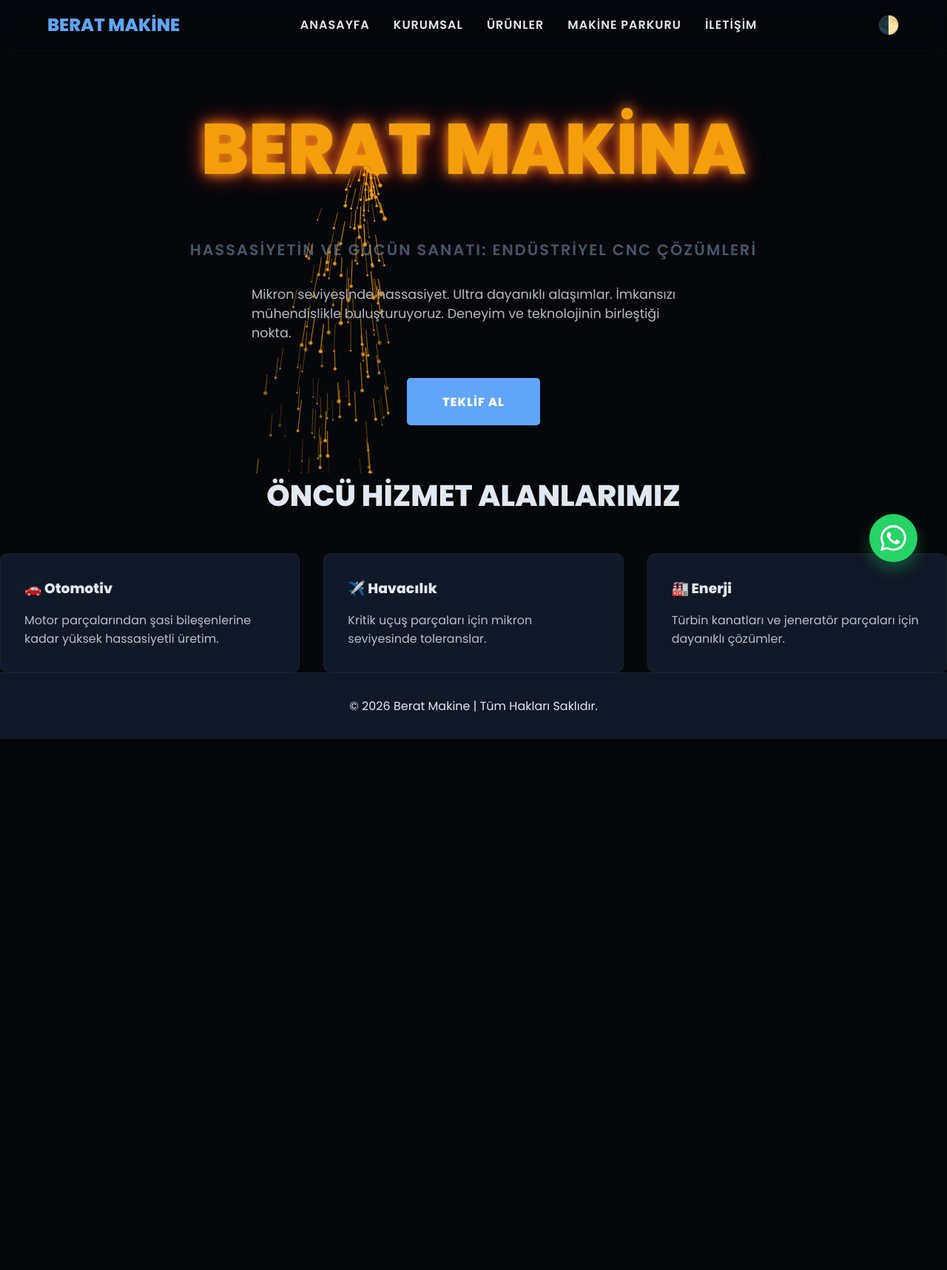
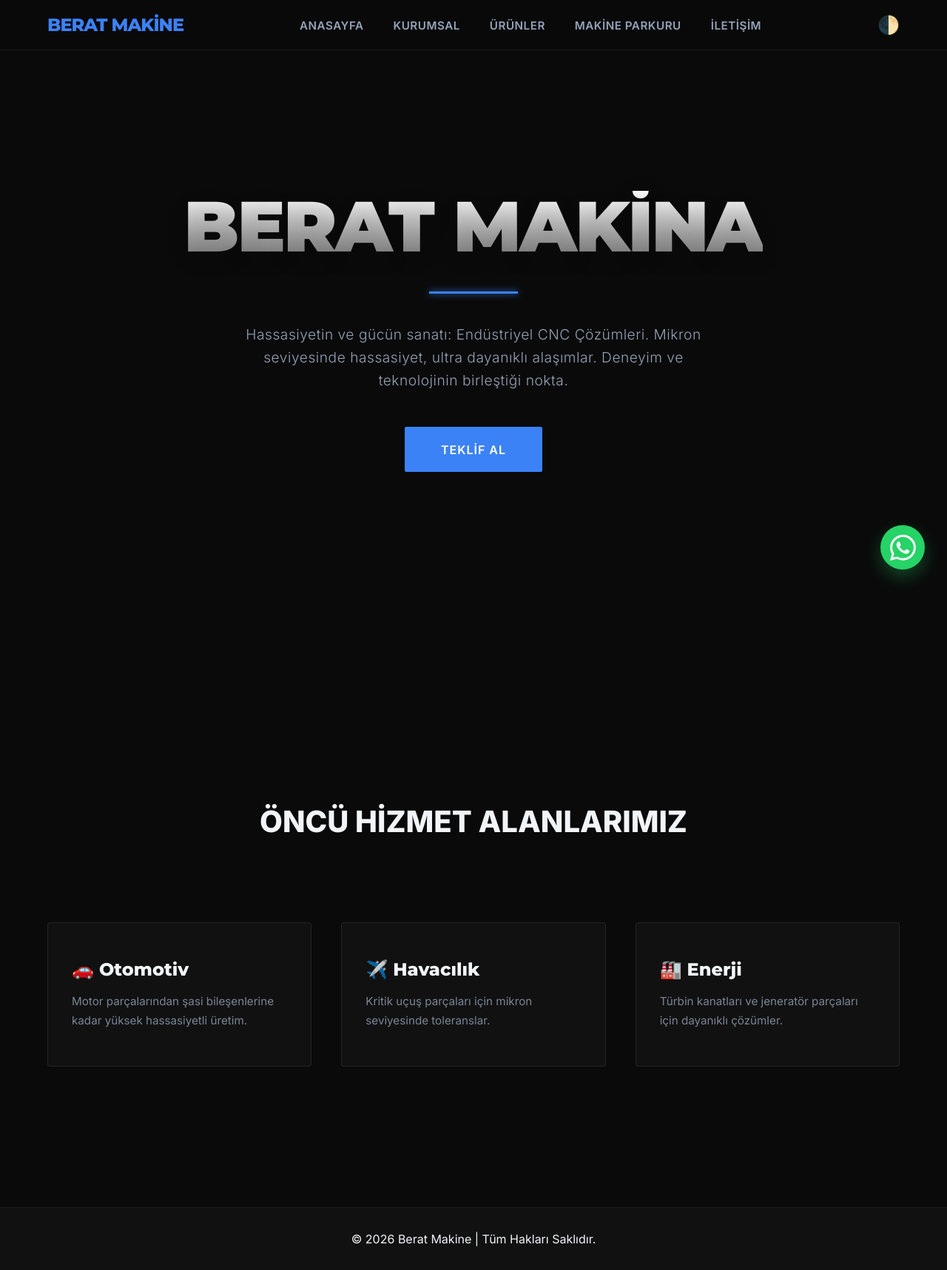
Before and after one commit to Salimhankizilirmak/cncweb, a Flask app: page / in a window 1280 px wide. Shown: the whole page at 74% size. Before the commit the page ends 999 px from the top, so only its background shows below. Run offline with Flask 3, Linux system fonts and the light colour scheme.

Commit message:
Update to Apple/Tesla industrial minimalist style

```diff
--- a/static/css/style.css
+++ b/static/css/style.css
@@ -1,187 +1,361 @@
-@import url('https://fonts.googleapis.com/css2?family=Poppins:wght@300;400;600;800&family=Share+Tech+Mono&display=swap');
+@import url('https://fonts.googleapis.com/css2?family=Inter:wght@300;400;600;800&family=Montserrat:wght@800;900&display=swap');
 
-/* Tema Değişkenleri */
+/* --- PREMIUM TEMA DEĞİŞKENLERİ --- */
 :root {
-    --bg-color: #f1f5f9; /* Temiz aydınlık */
+    /* Aydınlık Mod - Temiz ve Keskin */
+    --bg-color: #f8fafc;
     --text-color: #0f172a;
-    --primary-color: #2563eb; /* UI Vurgu */
-    --secondary-color: #475569; /* Endüstriyel gri */
-    --glass-bg: rgba(255, 255, 255, 0.7);
+    --primary-color: #1d4ed8; /* Derin Endüstriyel Mavi */
+    --secondary-color: #64748b;
+    --glass-bg: rgba(255, 255, 255, 0.85);
     --card-bg: #ffffff;
-    --transition: all 0.4s cubic-bezier(0.4, 0, 0.2, 1);
-
-    /* Kıvılcım Renkleri */
-    --spark-core: #fff;
-    --spark-outer: #f59e0b; /* Sıcak turuncu/sarı */
+    --border-color: rgba(15, 23, 42, 0.08);
+    --accent-color: #f59e0b; /* İş Güvenliği Turuncusu Vurgusu */
+    --transition: all 0.5s cubic-bezier(0.16, 1, 0.3, 1);
 }
 
-[data-theme="dark"] {
-    --bg-color: #05070a; /* Derin Siber Siyah */
-    --text-color: #e2e8f0;
-    --primary-color: #60a5fa;
-    --glass-bg: rgba(5, 7, 10, 0.7);
-    --card-bg: #111827;
+[data-theme='dark'] {
+    /* Karanlık Mod - Derin ve Metalik */
+    --bg-color: #0a0a0a; /* Tam siyah değil, derin antrasit */
+    --text-color: #f1f5f9;
+    --primary-color: #3b82f6;
+    --secondary-color: #94a3b8;
+    --glass-bg: rgba(10, 10, 10, 0.85);
+    --card-bg: #111111;
+    --border-color: rgba(255, 255, 255, 0.08);
+    --accent-color: #fbbf24;
 }
 
-/* Genel Stiller */
-* { margin: 0; padding: 0; box-sizing: border-box; }
-body {
-    font-family: 'Poppins', sans-serif;
+/* --- GENEL SIFIRLAMA VE YAPI --- */
+* {
+    margin: 0;
+    padding: 0;
+    box-sizing: border-box;
+}
+
+html, body {
+    width: 100%;
+    min-height: 100vh;
+    font-family: 'Inter', sans-serif;
     background-color: var(--bg-color);
     color: var(--text-color);
-    transition: var(--transition);
-    overflow-x: hidden;
+    transition: background-color 0.5s ease, color 0.5s ease;
+    /* overflow-x: hidden; burada y eksenini bozabiliyor, siliyoruz. Scroll bar düzgün çalışacak. */
 }
 
-/* Glassmorphism Navbar */
-.navbar {
-    position: fixed; top: 0; width: 100%; z-index: 1000;
-    background: var(--glass-bg);
-    backdrop-filter: blur(10px);
-    display: flex; justify-content: space-between; align-items: center;
-    padding: 1rem 5%;
-    border-bottom: 1px solid rgba(128, 128, 128, 0.05);
-}
-.nav-links { display: flex; gap: 2rem; list-style: none; }
-.nav-links a { color: var(--text-color); text-decoration: none; font-weight: 600; transition: var(--transition); text-transform: uppercase; letter-spacing: 1px; }
-.nav-links a:hover { color: var(--primary-color); }
-.theme-btn { background: none; border: none; font-size: 1.5rem; cursor: pointer; color: var(--text-color); }
-
-/* Scroll Animasyonları */
-.fade-up { opacity: 0; transform: translateY(40px); transition: 0.8s ease-out; }
-.fade-up.visible { opacity: 1; transform: translateY(0); }
-
-/* --- YENİ CNC KESİM VE KIVILCIM ANIMASYONU --- */
-
-.hero-content {
-    display: flex; flex-direction: column; align-items: center; justify-content: center;
-    min-height: 80vh; position: relative;
-    overflow: hidden; /* Kıvılcımlar taşmasın */
+/* Sayfa Taşmalarını Engellemek İçin Wrapper */
+main {
+    overflow-x: hidden; /* Sadece ana içerik alanında x ekseni taşmasını engelliyoruz */
 }
 
-/* Katmanlı Marka Metni */
-.brand-cut-container {
-    position: relative; margin: 4rem 0;
-    cursor: default;
+/* --- YENİ NESİL NAVBAR --- */
+.navbar {
+    position: fixed;
+    top: 0;
+    width: 100%;
+    z-index: 1000;
+    background: var(--glass-bg);
+    backdrop-filter: blur(16px);
+    -webkit-backdrop-filter: blur(16px);
+    display: flex;
+    justify-content: space-between;
+    align-items: center;
+    padding: 1.2rem 5%;
+    border-bottom: 1px solid var(--border-color);
 }
 
-.brand-base {
-    font-size: 6rem; font-weight: 800; text-transform: uppercase;
-    color: transparent;
-    -webkit-text-stroke: 2px rgba(128, 128, 128, 0.2); /* Hafif metal kenarlık */
+.logo {
+    font-family: 'Montserrat', sans-serif;
+    font-weight: 900;
+    font-size: 1.8rem;
+    letter-spacing: -1px;
+    color: var(--text-color);
 }
-[data-theme="dark"] .brand-base { -webkit-text-stroke: 2px rgba(255, 255, 255, 0.1); }
 
-/* Kesme Parıltısı */
-.brand-glow {
-    position: absolute; top: 0; left: 0; width: 100%; height: 100%;
-    font-size: 6rem; font-weight: 800; text-transform: uppercase;
-    color: var(--spark-outer);
-    text-shadow: 0 0 15px var(--spark-outer), 0 0 30px #dc2626;
-    background: linear-gradient(90deg, transparent, var(--spark-core), transparent);
-    background-size: 200% 100%;
+.nav-links {
+    display: flex;
+    gap: 2.5rem;
+    list-style: none;
+}
+
+.nav-links a {
+    color: var(--secondary-color);
+    text-decoration: none;
+    font-weight: 600;
+    font-size: 0.95rem;
+    letter-spacing: 0.5px;
+    text-transform: uppercase;
+    transition: var(--transition);
+    position: relative;
+}
+
+.nav-links a::after {
+    content: '';
+    position: absolute;
+    width: 0;
+    height: 2px;
+    bottom: -4px;
+    left: 0;
+    background-color: var(--primary-color);
+    transition: var(--transition);
+}
+
+.nav-links a:hover {
+    color: var(--text-color);
+}
+
+.nav-links a:hover::after {
+    width: 100%;
+}
+
+.theme-btn {
+    background: none;
+    border: none;
+    font-size: 1.5rem;
+    cursor: pointer;
+    color: var(--text-color);
+    transition: transform 0.3s ease;
+}
+.theme-btn:hover { transform: scale(1.1); }
+
+/* --- ZARİF SCROLL ANIMASYONLARI --- */
+.fade-up {
+    opacity: 0;
+    transform: translateY(30px);
+    transition: opacity 1s cubic-bezier(0.16, 1, 0.3, 1), transform 1s cubic-bezier(0.16, 1, 0.3, 1);
+}
+.fade-up.visible {
+    opacity: 1;
+    transform: translateY(0);
+}
+
+/* --- GENEL BÖLÜM YAPISI --- */
+section {
+    padding: 8rem 5% 4rem;
+    min-height: 100vh;
+    display: flex;
+    flex-direction: column;
+    justify-content: center;
+}
+
+/* --- PROFESYONEL HERO (ANASAYFA) BÖLÜMÜ --- */
+.hero-content {
+    display: flex;
+    flex-direction: column;
+    align-items: center;
+    justify-content: center;
+    min-height: 80vh;
+    text-align: center;
+    position: relative;
+    z-index: 1;
+}
+
+/* Metalik Parıltı Efektli Marka Adı */
+.brand-title {
+    font-family: 'Montserrat', sans-serif;
+    font-size: 6rem;
+    font-weight: 900;
+    letter-spacing: -2px;
+    line-height: 1;
+    margin-bottom: 1rem;
+
+    /* Metalik Gradyan */
+    background: linear-gradient(180deg, var(--text-color) 0%, var(--secondary-color) 100%);
     -webkit-background-clip: text;
     background-clip: text;
+    color: transparent;
 
-    animation: cut-move 5s linear infinite;
-    pointer-events: none;
+    /* Hafif derinlik */
+    text-shadow: 0 10px 30px rgba(0,0,0,0.1);
 }
 
-@keyframes cut-move {
-    0% { background-position: 200% 0; opacity: 0; }
-    10% { opacity: 1; }
-    90% { opacity: 1; }
-    100% { background-position: -200% 0; opacity: 0; }
+[data-theme='dark'] .brand-title {
+    background: linear-gradient(180deg, #ffffff 0%, #737373 100%);
+    -webkit-background-clip: text;
+    background-clip: text;
 }
 
-/* Kıvılcım Partikülleri Canvas */
-#spark-canvas {
-    position: absolute; top: 0; left: 0; width: 100%; height: 100%;
-    pointer-events: none; z-index: 10;
+/* Modern Çizgi Animasyonu (Eski kıvılcım yerine şık lazer kesim çizgisi) */
+.cut-line {
+    width: 0;
+    height: 3px;
+    background: var(--primary-color);
+    margin: 1.5rem auto 2.5rem;
+    position: relative;
+    animation: expandLine 1.5s cubic-bezier(0.86, 0, 0.07, 1) forwards;
+    animation-delay: 0.5s;
+    box-shadow: 0 0 10px var(--primary-color);
 }
 
-/* --- USTALIK ESERİ TASARIM (KARTLAR VE BÖLÜMLER) --- */
-
-.features-grid { display: grid; grid-template-columns: repeat(auto-fit, minmax(300px, 1fr)); gap: 2rem; margin-top: 3rem; }
-.card {
-    background: var(--card-bg); padding: 2rem; border-radius: 10px; /* Daha keskin, modern köşeler */
-    transition: var(--transition);
-    border: 1px solid rgba(128, 128, 128, 0.1);
-    position: relative; overflow: hidden;
+@keyframes expandLine {
+    0% { width: 0; opacity: 0; }
+    100% { width: 120px; opacity: 1; }
 }
 
-/* Kart Hover Efekti (Ustalık Vurgusu) */
-.card::after {
-    content: ''; position: absolute; bottom: 0; left: 0; width: 100%; height: 2px;
-    background: linear-gradient(90deg, transparent, var(--primary-color), transparent);
-    transform: translateX(-100%); transition: var(--transition);
-}
-.card:hover { transform: translateY(-5px); border-color: var(--primary-color); }
-.card:hover::after { transform: translateX(100%); }
-
-/* Sayfa Başlıkları */
-.page-header h1 {
-    font-size: 3rem; font-weight: 800; text-transform: uppercase;
-    color: var(--text-color);
-    letter-spacing: 2px;
-    border-bottom: 3px solid var(--primary-color); display: inline-block; padding-bottom: 0.5rem;
+.hero-subtitle {
+    font-size: 1.2rem;
+    color: var(--secondary-color);
+    max-width: 650px;
+    margin: 0 auto 3rem;
+    line-height: 1.6;
+    font-weight: 300;
+    letter-spacing: 0.5px;
 }
 
-/* WhatsApp Float Buton Tasarımı */
+.cta-button {
+    display: inline-block;
+    padding: 1.2rem 3rem;
+    background-color: var(--text-color);
+    color: var(--bg-color) !important;
+    text-decoration: none;
+    font-weight: 600;
+    letter-spacing: 1px;
+    text-transform: uppercase;
+    border-radius: 2px; /* Daha endüstriyel, köşeli yapı */
+    transition: var(--transition);
+    border: 1px solid var(--text-color);
+}
+
+.cta-button:hover {
+    background-color: transparent;
+    color: var(--text-color) !important;
+}
+
+[data-theme='dark'] .cta-button {
+    background-color: var(--primary-color);
+    border-color: var(--primary-color);
+    color: #fff !important;
+}
+[data-theme='dark'] .cta-button:hover {
+    background-color: transparent;
+    color: var(--primary-color) !important;
+}
+
+/* --- USTALIK ESERİ KARTLAR (GRID) --- */
+.features-grid {
+    display: grid;
+    grid-template-columns: repeat(auto-fit, minmax(320px, 1fr));
+    gap: 2.5rem;
+    margin-top: 4rem;
+}
+
+.card {
+    background: var(--card-bg);
+    padding: 3rem 2rem;
+    border-radius: 4px; /* Keskin, CNC işlenmiş gibi köşeler */
+    border: 1px solid var(--border-color);
+    transition: var(--transition);
+    position: relative;
+    overflow: hidden;
+}
+
+/* Kartın üstünde beliren ince şık çizgi */
+.card::before {
+    content: '';
+    position: absolute;
+    top: 0;
+    left: 0;
+    width: 0;
+    height: 3px;
+    background: var(--primary-color);
+    transition: width 0.5s cubic-bezier(0.16, 1, 0.3, 1);
+}
+
+.card:hover {
+    transform: translateY(-8px);
+    box-shadow: 0 20px 40px rgba(0,0,0,0.05);
+}
+
+[data-theme='dark'] .card:hover {
+    box-shadow: 0 20px 40px rgba(0,0,0,0.4);
+}
+
+.card:hover::before {
+    width: 100%;
+}
+
+.card h3 {
+    font-family: 'Montserrat', sans-serif;
+    font-size: 1.5rem;
+    margin-bottom: 1rem;
+    color: var(--text-color);
+}
+
+.card p {
+    color: var(--secondary-color);
+    line-height: 1.7;
+    font-size: 0.95rem;
+}
+
+/* --- SAYFA BAŞLIKLARI (İç Sayfalar İçin) --- */
+.page-header h1 {
+    font-family: 'Montserrat', sans-serif;
+    font-size: 3.5rem;
+    font-weight: 900;
+    letter-spacing: -1px;
+    color: var(--text-color);
+    margin-bottom: 1rem;
+}
+
+/* --- WHATSAPP BUTONU --- */
 .whatsapp-float {
     position: fixed;
-    width: 65px;
-    height: 65px;
-    bottom: 40px;
-    right: 40px;
+    width: 60px;
+    height: 60px;
+    bottom: 30px;
+    right: 30px;
     background-color: #25D366;
     color: #FFF;
-    border-radius: 50px;
-    text-align: center;
-    box-shadow: 0 10px 20px rgba(37, 211, 102, 0.3);
-    z-index: 1000;
+    border-radius: 50%;
     display: flex;
     align-items: center;
     justify-content: center;
+    box-shadow: 0 10px 25px rgba(37, 211, 102, 0.3);
+    z-index: 1000;
     transition: var(--transition);
 }
 
 .whatsapp-float:hover {
-    transform: translateY(-5px) scale(1.1);
+    transform: translateY(-5px);
     background-color: #128C7E;
-    box-shadow: 0 15px 25px rgba(18, 140, 126, 0.4);
-    color: white;
+    box-shadow: 0 15px 30px rgba(18, 140, 126, 0.4);
 }
 
-/* --- RESPONSIVE TASARIM AYARLARI --- */
-
+/* --- RESPONSIVE TASARIM --- */
 @media (max-width: 1024px) {
-    .brand-base, .brand-glow { font-size: 4.5rem; }
+    .brand-title { font-size: 4.5rem; }
 }
 
 @media (max-width: 768px) {
-    .navbar { padding: 1rem; flex-direction: column; gap: 0.8rem; }
-    .logo { margin-bottom: 0.5rem; }
-    .nav-links { gap: 1rem; font-size: 0.85rem; flex-wrap: wrap; justify-content: center; }
+    .navbar {
+        padding: 1rem;
+        flex-direction: column;
+        gap: 1rem;
+    }
 
-    .brand-base, .brand-glow { font-size: 3rem; -webkit-text-stroke: 1.5px rgba(128, 128, 128, 0.3); }
-    [data-theme="dark"] .brand-base { -webkit-text-stroke: 1.5px rgba(255, 255, 255, 0.15); }
+    .nav-links {
+        gap: 1.5rem;
+        font-size: 0.85rem;
+        flex-wrap: wrap;
+        justify-content: center;
+    }
 
-    .hero-content p { font-size: 1rem !important; padding: 0 1rem; margin-bottom: 1.5rem !important; }
-    .hero-content p:first-of-type { margin-top: 0 !important; }
-    .hero-content a { padding: 1rem 2rem; font-size: 0.85rem; }
+    .brand-title { font-size: 3.5rem; }
 
-    section { padding: 6rem 5% 3rem; }
+    .hero-subtitle {
+        font-size: 1rem;
+        padding: 0 1rem;
+    }
 
-    .page-header h1 { font-size: 2.2rem; }
+    section { padding: 8rem 5% 3rem; }
+
+    .page-header h1 { font-size: 2.5rem; }
 
     .features-grid { grid-template-columns: 1fr; }
-
-    .whatsapp-float { width: 55px; height: 55px; bottom: 25px; right: 25px; }
 }
 
 @media (max-width: 480px) {
-    .brand-base, .brand-glow { font-size: 2.2rem; }
-    .nav-links { gap: 0.7rem; font-size: 0.75rem; }
+    .brand-title { font-size: 2.5rem; }
+    .nav-links { gap: 1rem; font-size: 0.75rem; }
     .navbar { padding: 0.8rem; }
 }
--- a/static/js/main.js
+++ b/static/js/main.js
@@ -20,113 +20,3 @@ const observer = new IntersectionObserver((entries) => {
 }, { threshold: 0.1 });
 
 document.querySelectorAll('.fade-up').forEach(el => observer.observe(el));
-
-// --- CNC KIVILCIM SİMÜLASYONU MOTORU ---
-
-const canvas = document.getElementById('spark-canvas');
-if (canvas) {
-    const ctx = canvas.getContext('2d');
-    const brandContainer = document.querySelector('.brand-cut-container');
-    const brandGlow = document.querySelector('.brand-glow');
-    let sparks = [];
-
-    // Canvas boyutunu ayarla
-    function resizeCanvas() {
-        if (canvas.parentElement) {
-            canvas.width = canvas.parentElement.offsetWidth;
-            canvas.height = canvas.parentElement.offsetHeight;
-        }
-    }
-    resizeCanvas();
-    window.addEventListener('resize', resizeCanvas);
-
-    // Kıvılcım Sınıfı
-    class Spark {
-        constructor(x, y) {
-            this.x = x;
-            this.y = y;
-            // Gerçekçi fışkırma açısı ve hızı (Aşağıya doğru ve dağınık)
-            this.speedX = (Math.random() - 0.5) * 8; // Hafif sağ/sol dağolım
-            this.speedY = Math.random() * 12 + 5; // Güçlü aşağı fışkırma
-            this.gravity = 0.2;
-            this.friction = 0.98; // Hava direnci
-            this.color = getComputedStyle(document.documentElement).getPropertyValue('--spark-outer').trim() || '#f59e0b';
-            this.coreColor = getComputedStyle(document.documentElement).getPropertyValue('--spark-core').trim() || '#fff';
-            this.size = Math.random() * 2 + 1; // Rastgele boyut
-            this.alpha = 1;
-            this.decay = Math.random() * 0.02 + 0.01; // Sönme hızı
-        }
-
-        update() {
-            this.speedY += this.gravity; // Yerçekimi
-            this.speedX *= this.friction; // Hava direnci
-            this.x += this.speedX;
-            this.y += this.speedY;
-            this.alpha -= this.decay; // Sönme
-        }
-
-        draw() {
-            ctx.globalAlpha = this.alpha;
-            // Çekirdek (parlak beyaz)
-            ctx.beginPath();
-            ctx.arc(this.x, this.y, this.size * 0.5, 0, Math.PI * 2);
-            ctx.fillStyle = this.coreColor;
-            ctx.fill();
-            // Dış (Sıcak turuncu/sarı parıltı)
-            ctx.beginPath();
-            ctx.arc(this.x, this.y, this.size, 0, Math.PI * 2);
-            ctx.fillStyle = this.color;
-            ctx.fill();
-            // Hafif hareket izi (Lineer bulanıklık)
-            ctx.beginPath();
-            ctx.moveTo(this.x, this.y);
-            ctx.lineTo(this.x - this.speedX * 2, this.y - this.speedY * 2);
-            ctx.strokeStyle = this.color;
-            ctx.lineWidth = this.size * 0.5;
-            ctx.stroke();
-        }
-    }
-
-    // Kıvılcım Oluşturma Döngüsü
-    function generateSparks() {
-        if (!brandContainer || !brandGlow) return;
-
-        // CSS animasyonunun mevcut X pozisyonunu takip et
-        const computedStyle = window.getComputedStyle(brandGlow);
-        const backgroundPosition = computedStyle.getPropertyValue('background-position-x');
-        const containerWidth = brandContainer.offsetWidth;
-        const currentAlpha = computedStyle.getPropertyValue('opacity');
-
-        if (currentAlpha > 0.1) { // Sadece parıltı görünürken kıvılcım çıkar
-            // background-position'ı (200% ile -200%) X koordinatına çevir (0 ile containerWidth)
-            const percentPos = (parseFloat(backgroundPosition) + 200) / 400; // 0 to 1
-            const invertedPos = 1 - percentPos; // Animasyon ters yönde gidiyor olabilir
-            const cutX = (invertedPos * containerWidth) + brandContainer.offsetLeft;
-            const cutY = brandContainer.offsetTop + (brandContainer.offsetHeight * 0.5);
-
-            // Her döngüde 3-7 arası kıvılcım ekle
-            for (let i = 0; i < Math.random() * 4 + 3; i++) {
-                sparks.push(new Spark(cutX, cutY));
-            }
-        }
-    }
-
-    // Animasyon Döngüsü
-    function animateSparks() {
-        ctx.clearRect(0, 0, canvas.width, canvas.height); // Canvas'ı temizle
-        generateSparks();
-
-        for (let i = 0; i < sparks.length; i++) {
-            sparks[i].update();
-            sparks[i].draw();
-            // Sönen kıvılcımları sil
-            if (sparks[i].alpha <= 0 || sparks[i].y > canvas.height) {
-                sparks.splice(i, 1);
-                i--;
-            }
-        }
-        requestAnimationFrame(animateSparks);
-    }
-
-    animateSparks();
-}
--- a/templates/index.html
+++ b/templates/index.html
@@ -3,21 +3,14 @@
 <section class="hero text-center">
     <div class="hero-content fade-up">
 
-        <canvas id="spark-canvas"></canvas>
+        <h1 class="brand-title">BERAT MAKİNA</h1>
+        <div class="cut-line"></div>
 
-        <div class="brand-cut-container">
-            <div class="brand-base">BERAT MAKİNA</div>
-            <div class="brand-glow">BERAT MAKİNA</div>
-        </div>
-
-        <p style="font-size: 1.3rem; margin: -1rem 0 2rem; color: var(--secondary-color); font-weight: 600; text-transform: uppercase; letter-spacing: 2px;" class="float-el">
-            HASSASİYETİN VE GÜCÜN SANATI: ENDÜSTRİYEL CNC ÇÖZÜMLERİ
-        </p>
-        <p style="font-size: 1.1rem; max-width: 600px; margin: 0 auto 3rem; opacity: 0.8;" class="float-el">
-            Mikron seviyesinde hassasiyet. Ultra dayanıklı alaşımlar. İmkansızı mühendislikle buluşturuyoruz. Deneyim ve teknolojinin birleştiği nokta.
+        <p class="hero-subtitle">
+            Hassasiyetin ve gücün sanatı: Endüstriyel CNC Çözümleri. Mikron seviyesinde hassasiyet, ultra dayanıklı alaşımlar. Deneyim ve teknolojinin birleştiği nokta.
         </p>
 
-        <a href="/iletisim" style="padding: 1.2rem 3rem; background: var(--primary-color); color: white; text-decoration: none; border-radius: 5px; font-weight: 800; text-transform: uppercase; letter-spacing: 1px; transition: var(--transition);" class="float-el">Teklif Al</a>
+        <a href="/iletisim" class="cta-button fade-up">Teklif Al</a>
     </div>
 </section>
 
```
